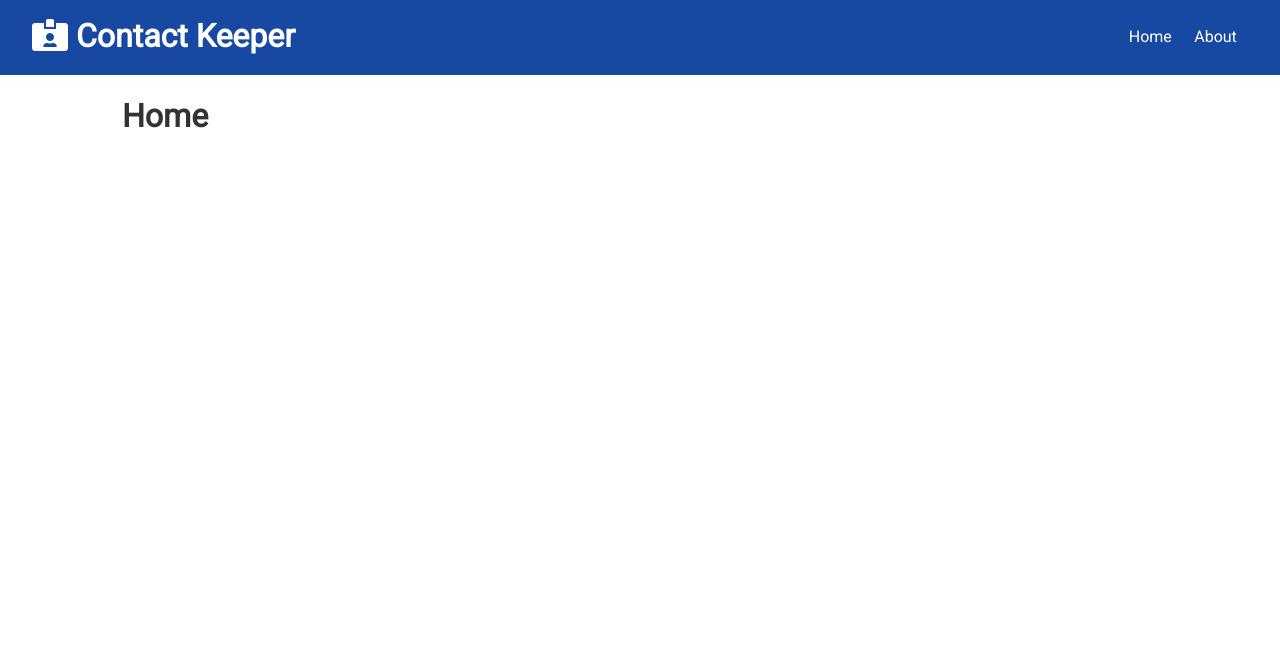
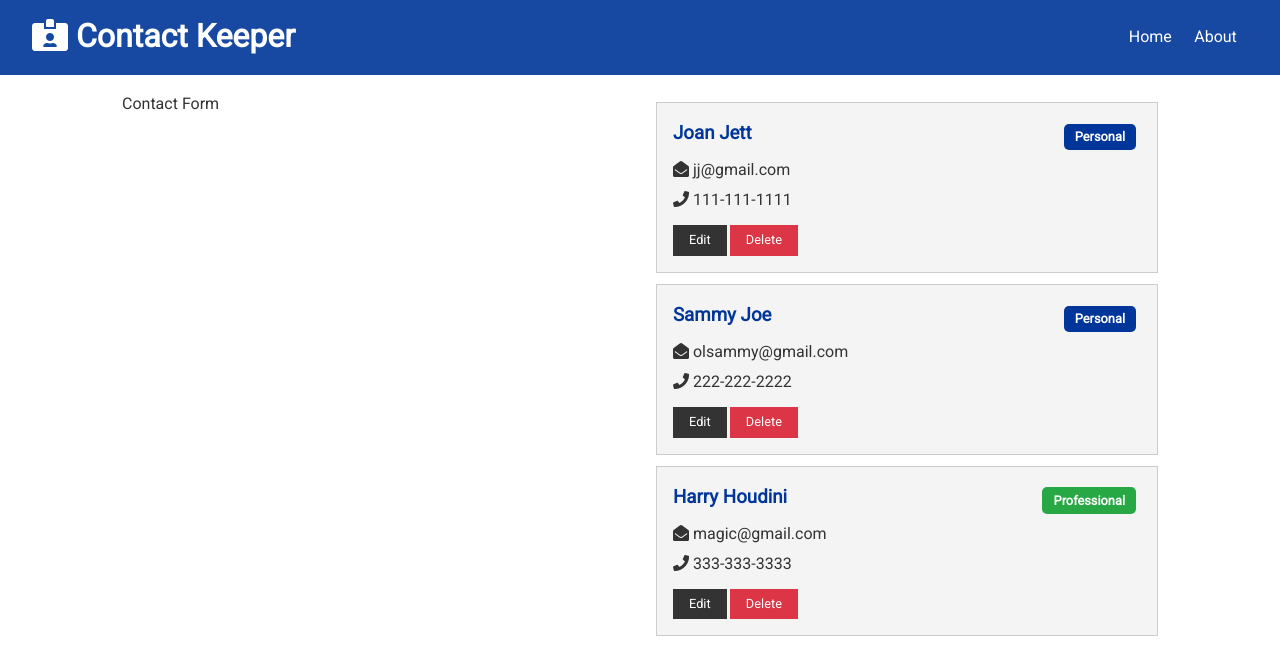
Before and after one commit to NColusso/contact-keeper, a React (Create React App) app in the folder client/: page / in a window 1280 px wide. Shown: the top 658 px of the page. Built offline with nearby package versions, Linux system fonts and the light colour scheme.

Commit message:
Feature: existing contact will now show on page based on harcoded data

```diff
--- a/client/src/App.js
+++ b/client/src/App.js
@@ -3,10 +3,12 @@
 import Navbar from "./components/layout/NavBar";
 import Home from "./components/pages/Home";
 import About from "./components/pages/About";
+import ContactState from "./context/contact/ContactState";
 import "./App.css";
 
 const App = () => {
   return (
+    <ContactState>
       <Router>
         <>
           <Navbar />
@@ -18,6 +20,7 @@
           </div>
         </>
       </Router>
+    </ContactState>
   );
 };
 
--- /dev/null
+++ b/client/src/components/contacts/ContactItem.js
@@ -0,0 +1,44 @@
+import React from "react";
+import PropTypes from "prop-types";
+
+const ContactItem = ({ contact }) => {
+  const { id, name, email, phone, type } = contact;
+  return (
+    <div className="card bg-light">
+      <h3 className="text-primary text-left">
+        {name}{" "}
+        <span
+          style={{ float: "right" }}
+          className={
+            "badge " +
+            (type === "professional" ? "badge-success" : "badge-primary")
+          }
+        >
+          {type.charAt(0).toUpperCase() + type.slice(1)}
+        </span>
+      </h3>
+      <ul className="list">
+        {email && (
+          <li>
+            <i className="fas fa-envelope-open"></i> {email}
+          </li>
+        )}
+        {phone && (
+          <li>
+            <i className="fas fa-phone"></i> {phone}
+          </li>
+        )}
+      </ul>
+      <p>
+        <button className="btn btn-dark btn-sm">Edit</button>
+        <button className="btn btn-danger btn-sm">Delete</button>
+      </p>
+    </div>
+  );
+};
+
+ContactItem.propTypes = {
+  contact: PropTypes.object.isRequired,
+};
+
+export default ContactItem;
--- /dev/null
+++ b/client/src/components/contacts/Contacts.js
@@ -0,0 +1,19 @@
+import { useContext } from "react";
+import ContactContext from "../../context/contact/contactContext";
+import ContactItem from "./ContactItem";
+
+const Contacts = () => {
+  const contactContext = useContext(ContactContext);
+
+  const { contacts } = contactContext;
+
+  return (
+    <>
+      {contacts.map((contact) => (
+        <ContactItem key={contact.id} contact={contact}></ContactItem>
+      ))}
+    </>
+  );
+};
+
+export default Contacts;
--- a/client/src/components/pages/Home.js
+++ b/client/src/components/pages/Home.js
@@ -1,9 +1,13 @@
 import React from "react";
+import Contacts from "../contacts/Contacts";
 
 const Home = () => {
   return (
-    <div>
-      <h1>Home</h1>
+    <div className="grid-2">
+      <div>Contact Form</div>
+      <div>
+        <Contacts />
+      </div>
     </div>
   );
 };
--- /dev/null
+++ b/client/src/context/Types.js
@@ -0,0 +1,20 @@
+export const GET_CONTACTS = "GET_CONTACTS";
+export const ADD_CONTACT = "ADD_CONTACT";
+export const DELETE_CONTACT = "DELETE_CONTACT";
+export const SET_CURRENT = "SET_CURRENT";
+export const CLEAR_CURRENT = "CLEAR_CURRENT";
+export const UPDATE_CONTACT = "UPDATE_CONTACT";
+export const FILTER_CONTACTS = "FILTER_CONTACTS";
+export const CLEAR_CONTACTS = "CLEAR_CONTACTS";
+export const CLEAR_FILTER = "CLEAR_FILTER";
+export const CONTACT_ERROR = "CONTACT_ERROR";
+export const SET_ALERT = "SET_ALERT";
+export const REMOVE_ALERT = "REMOVE_ALERT";
+export const REGISTER_SUCCESS = "REGISTER_SUCCESS";
+export const REGISTER_FAIL = "REGISTER_FAIL";
+export const USER_LOADED = "USER_LOADED";
+export const AUTH_ERROR = "AUTH_ERROR";
+export const LOGIN_SUCCESS = "LOGIN_SUCCESS";
+export const LOGIN_FAIL = "LOGIN_FAIL";
+export const LOGOUT = "LOGOUT";
+export const CLEAR_ERRORS = "CLEAR_ERRORS";
--- /dev/null
+++ b/client/src/context/contact/ContactState.js
@@ -0,0 +1,70 @@
+import { useReducer } from "react";
+import uuid from "uuid";
+import ContactContext from "./contactContext";
+import ContactReducer from "./contactReducer";
+
+import {
+  ADD_CONTACT,
+  DELETE_CONTACT,
+  SET_CURRENT,
+  CLEAR_CURRENT,
+  UPDATE_CONTACT,
+  FILTER_CONTACTS,
+  CLEAR_FILTER,
+} from "../Types";
+
+const ContactState = (props) => {
+  const initialState = {
+    contacts: [
+      {
+        id: 1,
+        name: "Joan Jett",
+        email: "jj@gmail.com",
+        phone: "111-111-1111",
+        type: "personal",
+      },
+      {
+        id: 2,
+        name: "Sammy Joe",
+        email: "olsammy@gmail.com",
+        phone: "222-222-2222",
+        type: "personal",
+      },
+      {
+        id: 3,
+        name: "Harry Houdini",
+        email: "magic@gmail.com",
+        phone: "333-333-3333",
+        type: "professional",
+      },
+    ],
+  };
+
+  const [state, dispatch] = useReducer(ContactReducer, initialState);
+
+  // Add contact
+
+  // Delete Contact
+
+  // Set Current Contact
+
+  // Clear current Contact
+
+  // Update Contact
+
+  // Filter contacts
+
+  // Clear Filter
+
+  return (
+    <ContactContext.Provider
+      value={{
+        contacts: state.contacts,
+      }}
+    >
+      {props.children}
+    </ContactContext.Provider>
+  );
+};
+
+export default ContactState;
--- /dev/null
+++ b/client/src/context/contact/contactContext.js
@@ -0,0 +1,5 @@
+import { createContext } from "react";
+
+const contactContext = createContext();
+
+export default contactContext;
```
Also changed, not shown: client/src/context/contact/contactReducer.js (added). Lines whose indentation alone changed are shown as unchanged.
